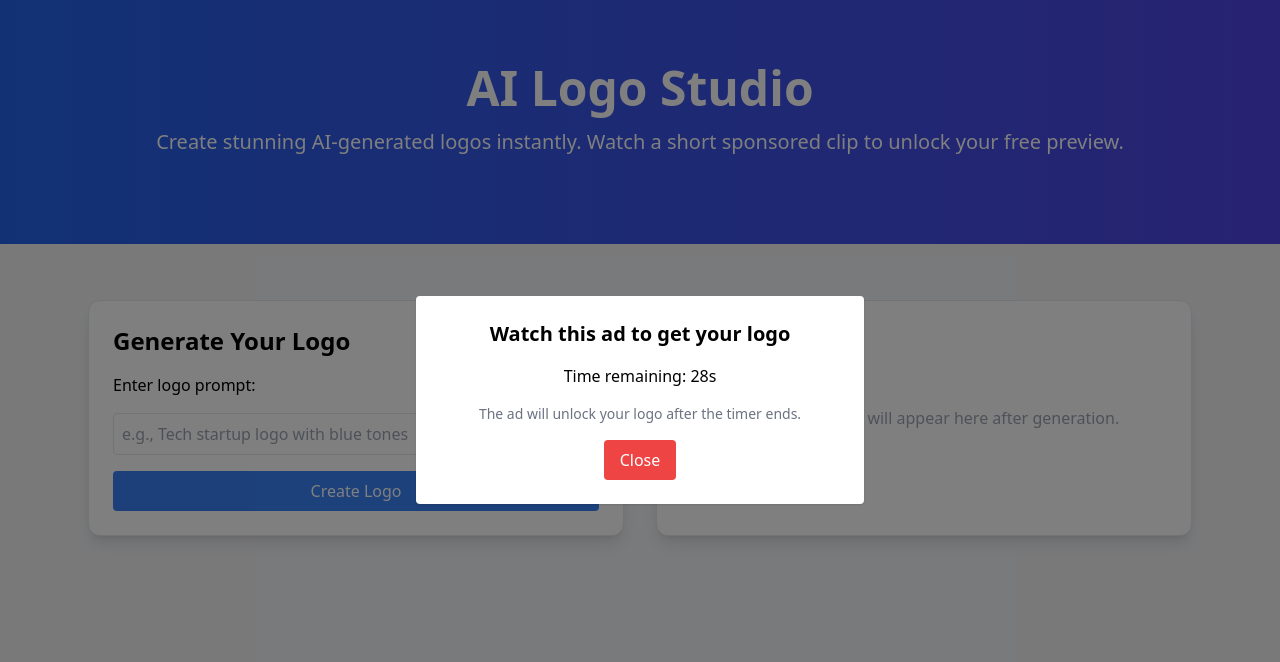
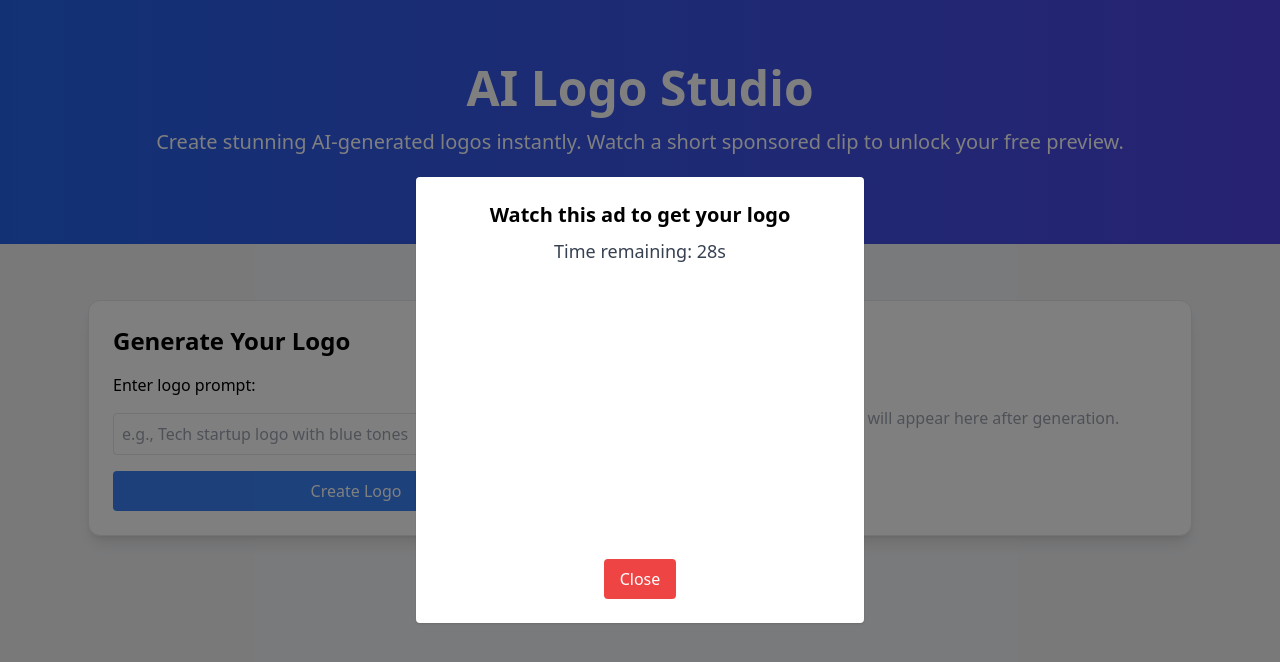
Before and after one commit to PIXEL-Nesta/logo, a React (Create React App) app in the folder client/: page / in a window 1280 px wide. Both pictures are taken after typing "Sample" into the empty fields and a click on the button "Create Logo". Shown: the top 662 px of the page. Built offline with nearby package versions, Linux system fonts and the light colour scheme.

Commit message:
Refactor AdModal for dynamic ad scripts and timer
Updated ad modal to include dynamic script injection for ads and improved timer display.

```diff
--- a/client/src/components/AdModal.jsx
+++ b/client/src/components/AdModal.jsx
@@ -9,7 +9,7 @@ export default function AdModal({ show, onClose, onComplete, job }) {
     // Reset timer
     setTimer(30);
 
-    // Start countdown
+    // Countdown timer
     const interval = setInterval(() => {
       setTimer((prev) => {
         if (prev <= 1) {
@@ -24,16 +24,29 @@ export default function AdModal({ show, onClose, onComplete, job }) {
       });
     }, 1000);
 
-    // Add Adsterra script dynamically
-    const script = document.createElement("script");
-    script.src =
-      "//pl27881852.effectivegatecpm.com/80/a3/56/80a356b2a49926df0f50c4608d23e2da.js";
-    script.async = true;
-    document.body.appendChild(script);
+    // Inject ad scripts dynamically
+    const script1 = document.createElement("script");
+    script1.innerHTML = `
+      atOptions = {
+        'key' : '76de5c27e6be126c380c821c2b83a265',
+        'format' : 'iframe',
+        'height' : 250,
+        'width' : 300,
+        'params' : {}
+      };
+    `;
+    document.body.appendChild(script1);
+
+    const script2 = document.createElement("script");
+    script2.src =
+      "//www.highperformanceformat.com/76de5c27e6be126c380c821c2b83a265/invoke.js";
+    script2.async = true;
+    document.body.appendChild(script2);
 
     return () => {
       clearInterval(interval);
-      document.body.removeChild(script);
+      document.body.removeChild(script1);
+      document.body.removeChild(script2);
     };
   }, [show, job, onComplete]);
 
@@ -42,16 +55,25 @@ export default function AdModal({ show, onClose, onComplete, job }) {
   return (
     <div className="fixed inset-0 bg-black bg-opacity-50 flex items-center justify-center z-50">
       <div className="bg-white p-6 rounded shadow max-w-md w-full text-center">
-        <>
-          <h2 className="text-xl font-bold mb-4">Watch this ad to get your logo</h2>
-          <p className="mb-4">Time remaining: {timer}s</p>
-          <p className="text-gray-500 text-sm">
-            The ad will unlock your logo after the timer ends.
-          </p>
-        </>
+        {/* Timer on top */}
+        <div className="mb-4">
+          <h2 className="text-xl font-bold mb-2">Watch this ad to get your logo</h2>
+          <p className="text-gray-700 text-lg">Time remaining: {timer}s</p>
+        </div>
+
+        {/* Ad container below timer */}
+        <div
+          id="ad-container"
+          className="flex justify-center"
+          style={{ minHeight: "250px", marginBottom: "20px" }}
+        >
+          {/* Scripts above inject iframe ad here */}
+        </div>
+
+        {/* Close button */}
         <button
           onClick={onClose}
-          className="mt-4 bg-red-500 text-white py-2 px-4 rounded hover:bg-red-600"
+          className="mt-2 bg-red-500 text-white py-2 px-4 rounded hover:bg-red-600"
         >
           Close
         </button>
```
